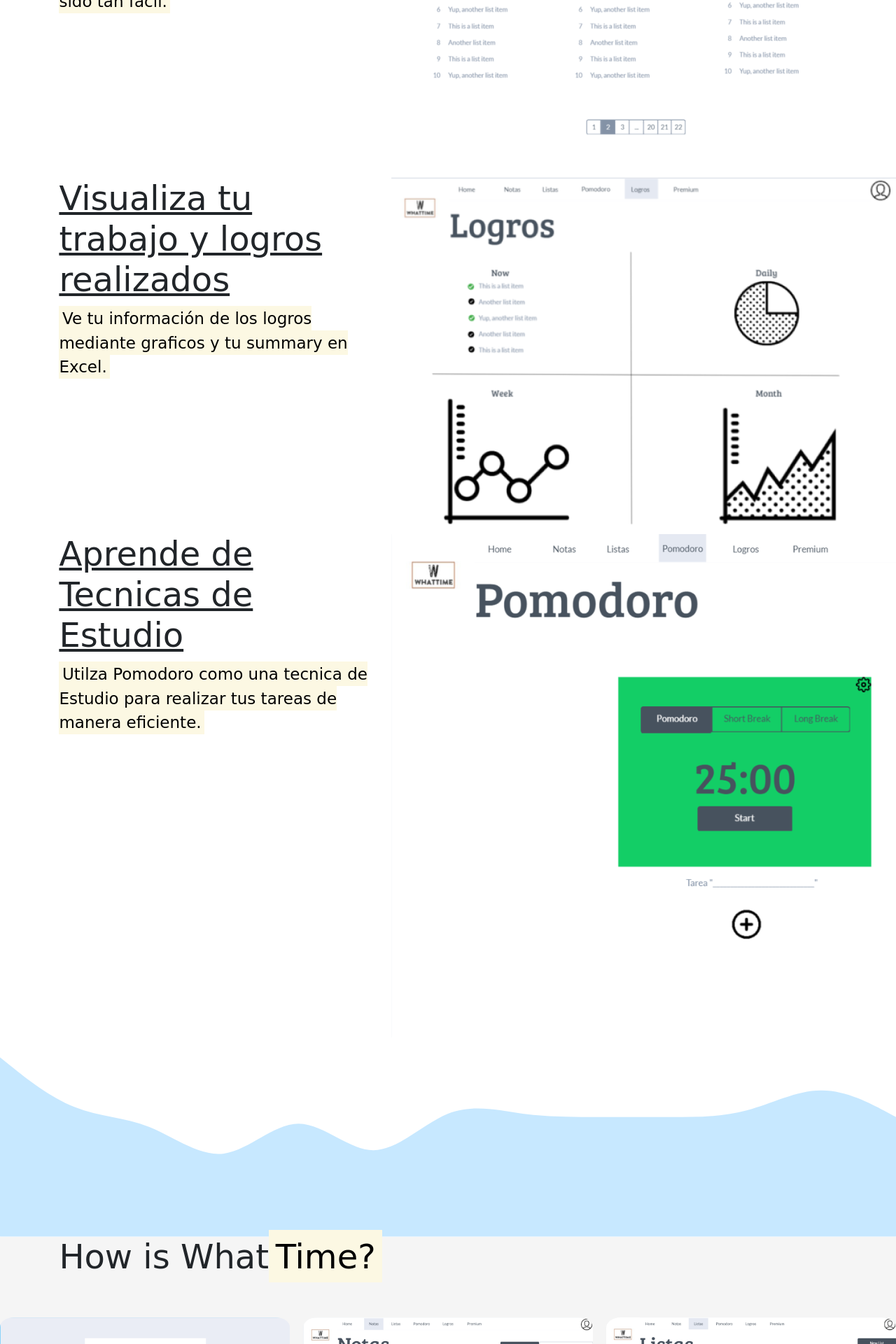
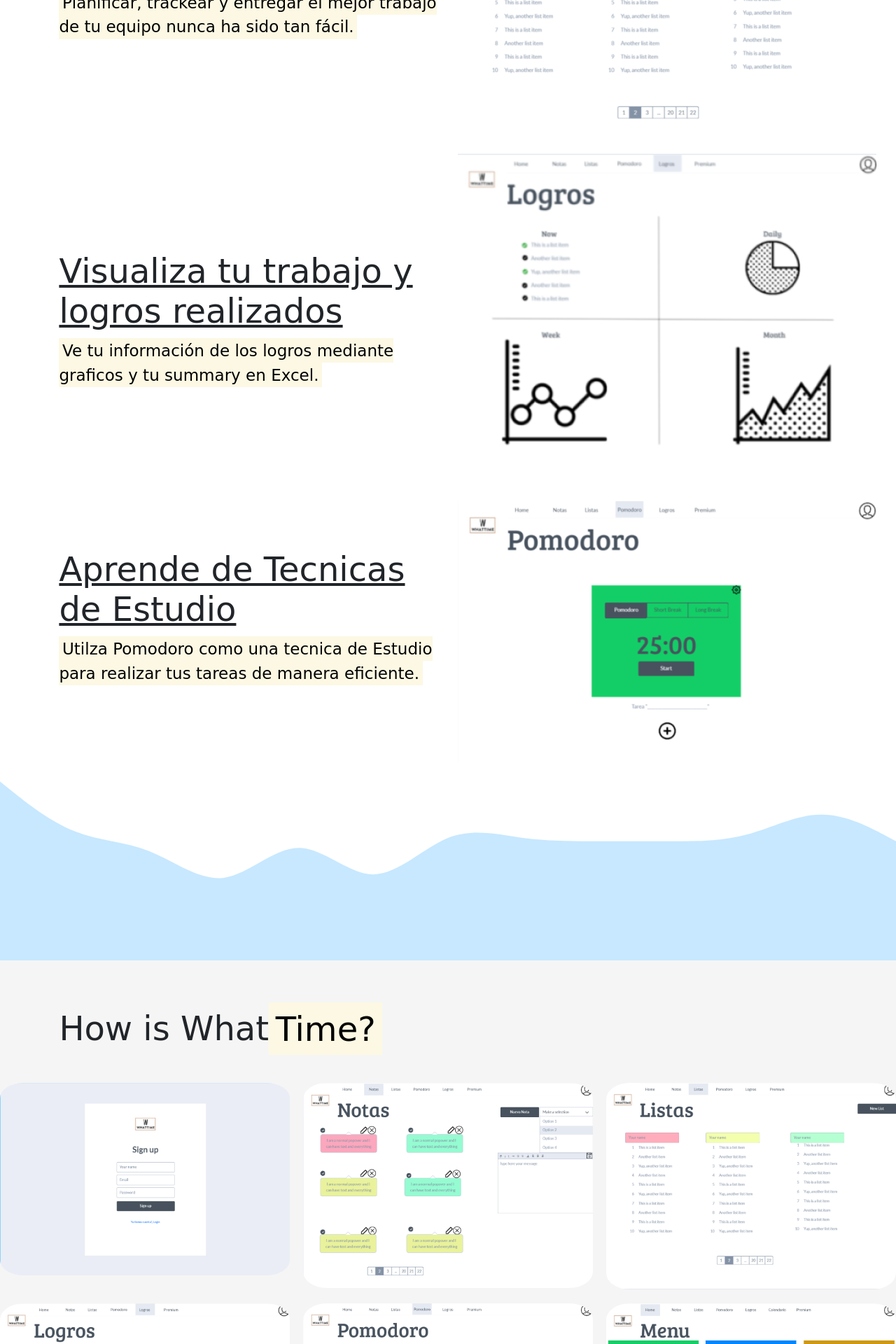
Before and after one commit to aelvismorales/DesaWebLandPage, a PHP site: page / in a window 1280 px wide; the page is wider, and only the part inside the window is pictured. Shown: the part 2440-4360 px from the top of that part at 70% size. Run offline with PHP 8.4, Linux system fonts and the light colour scheme; some web fonts are replaced.

Commit message:
Agregando espacios,disminuyendo margen de la galeria de fotos

```diff
--- a/css/styles.css
+++ b/css/styles.css
@@ -31,7 +31,7 @@ color: #fff;
 }
 .feature ul
 {
-    padding-left: 2rem;
+    padding-left: 3rem;
     list-style-type: none;
 
 }
@@ -43,6 +43,10 @@ color: #fff;
     line-height: 1.6rem;
     margin-bottom: 1rem;
 
+}
+dl, ol, ul {
+    margin-top: -10px;
+    margin-bottom: 3rem;
 }
 .icon
 {
@@ -66,5 +70,15 @@ color: #fff;
 
 .gallery img
 {
-    border-radius: 5%;
+    border-radius: 8%;
 }
+.my-3 {
+    margin-top: 0.5rem!important;
+    margin-bottom: -1rem!important;
+}
+.g-3, .gy-3 {
+    --bs-gutter-y: 1rem;
+}
+.g-3, .gx-3 {
+    --bs-gutter-x: 1rem;
+}
--- a/index.html
+++ b/index.html
@@ -124,11 +124,13 @@
 
         <div class="container">
           <div class="row">
-            <div class="col-md-5">
+            <div class="col-md-6">
+              <br></br>
+
               <h1><u>Gestionar tus Tareas en un solo lugar</u></h1>
               <p><mark>Planificar, trackear y entregar el mejor trabajo de tu equipo nunca ha sido tan fácil.</mark></p>
             </div>
-            <div class="col-md-6">
+            <div class="col-md-5">
               <img src="image/Listas - Copy.png" alt="Function Image"></img>
          </div>
           </div>
@@ -137,7 +139,9 @@
 
         <div class="container">
           <div class="row">
-            <div class="col-md-5">
+            <div class="col-md-6">
+              <br></br>
+                <br></br>
               <h1><u>Visualiza tu trabajo y logros realizados</u></h1>
               <p><mark>Ve tu información de los logros mediante graficos y tu summary en Excel. </mark></p>
             </div>
@@ -149,11 +153,15 @@
 
           <div class="container">
             <div class="row">
-              <div class="col-md-5">
+              <div class="col-md-6">
+                <br></br>
+                  <br></br>
                 <h1><u>Aprende de Tecnicas de Estudio</u></h1>
                 <p><mark>Utilza Pomodoro como una tecnica de Estudio para realizar tus tareas de manera eficiente. </mark></p>
               </div>
               <div class="col-md-6">
+                <br></br>
+
                 <img src="image/pomodorito - Copy.png" alt="Function Image"></img>
            </div>
           </div>
@@ -166,7 +174,8 @@
 
         <div class="container">
           <div class="row">
-            <div class="col-md-10">
+            <div class="col-md-8">
+              <br></br>
               <h1>How is What<mark>Time?</mark></h1>
               <p></p>
             </div>
@@ -185,7 +194,7 @@
 
       <section class="contact">
           <div class="container">
-            <div class="row">
+            <div class="row ">
               <div class="col-md-5">
                 <h1>Contactanos:</h1>
                 <div class="mb-3">
@@ -196,8 +205,7 @@
                   <label for="exampleFormControlTextarea1" class="form-label">Comentario</label>
                   <textarea class="form-control" id="exampleFormControlTextarea1" rows="3"></textarea>
                 </div>
-                <button type="button" class="btn btn-secondary ">Enviar</button>
-
+                <button type="button" class="btn btn-secondary w-100 ">Enviar</button>
               </div>
               <div class="col-md-5"><img src="image/New Message_Two Color.svg" alt="Contact Image"></div>
             </div>
```
Also changed, not shown: image/Listas - Copy.png, image/logritos - Copy.png, image/pomodorito - Copy.png.
